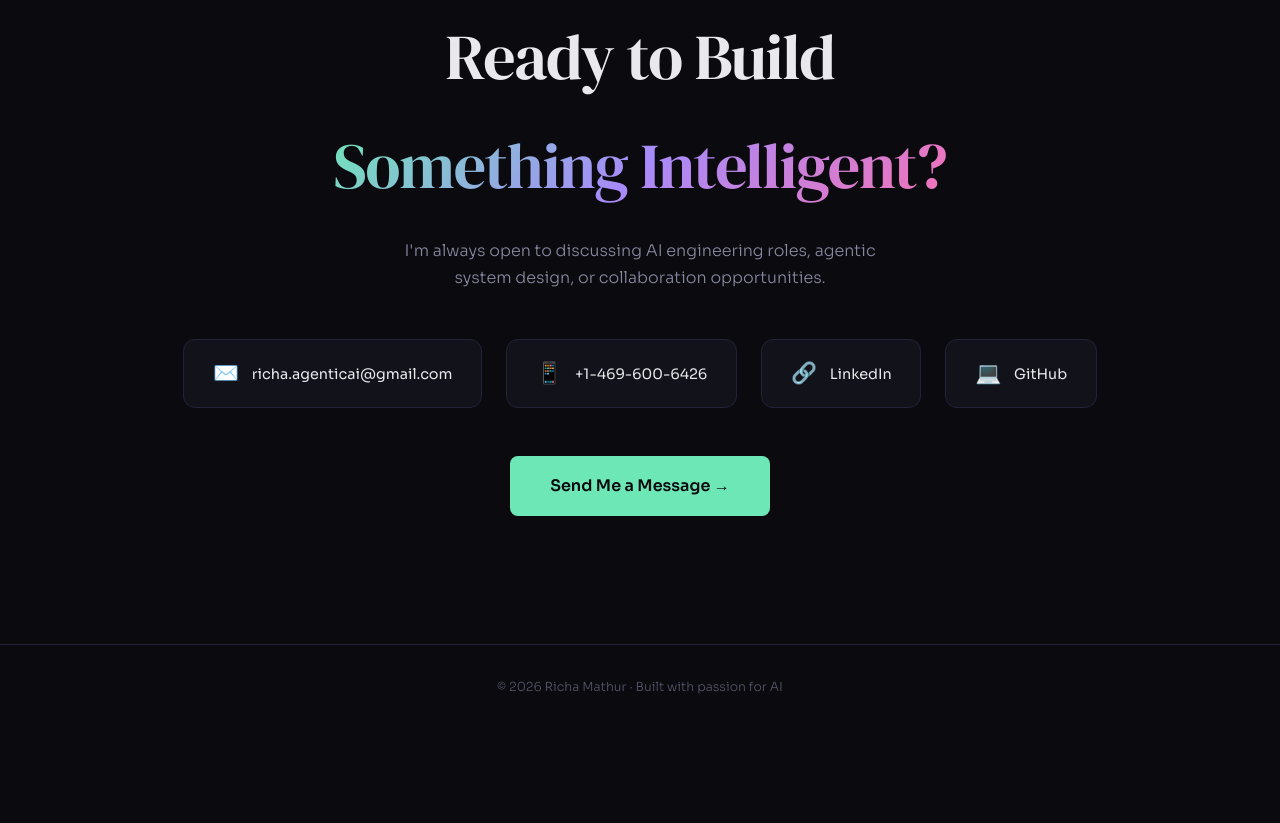
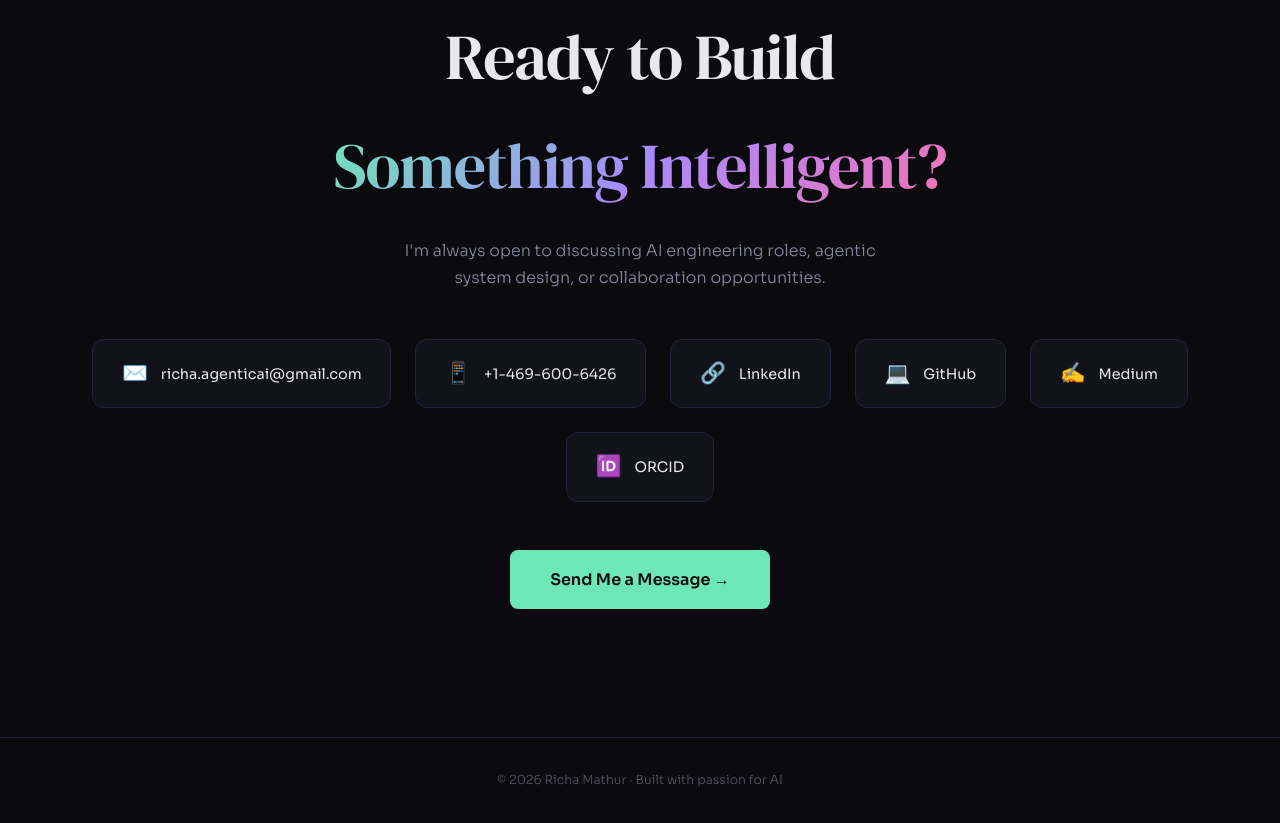
Before and after one commit to richamathur-flex/Richa-Mathur-Portfolio, a plain HTML site: page index.html in a window 1280 px wide. Shown: the part 6983-7806 px from the top of the page. Before the commit the page ends 7713 px from the top, so only its background shows below. Drawn offline with Linux system fonts and the light colour scheme.

Commit message:
Add files via upload

```diff
--- a/index.html
+++ b/index.html
@@ -1231,6 +1231,14 @@
       <span class="contact-icon">💻</span>
       GitHub
     </a>
+    <a href="https://medium.com/@richamathur" target="_blank" class="contact-card">
+      <span class="contact-icon">✍️</span>
+      Medium
+    </a>
+    <a href="https://orcid.org/0009-0007-1037-7169" target="_blank" class="contact-card">
+      <span class="contact-icon">🆔</span>
+      ORCID
+    </a>
   </div>
 
   <a href="mailto:richa.agenticai@gmail.com" class="btn btn-primary" style="font-size: 1rem; padding: 1rem 2.5rem;">Send Me a Message →</a>
```
